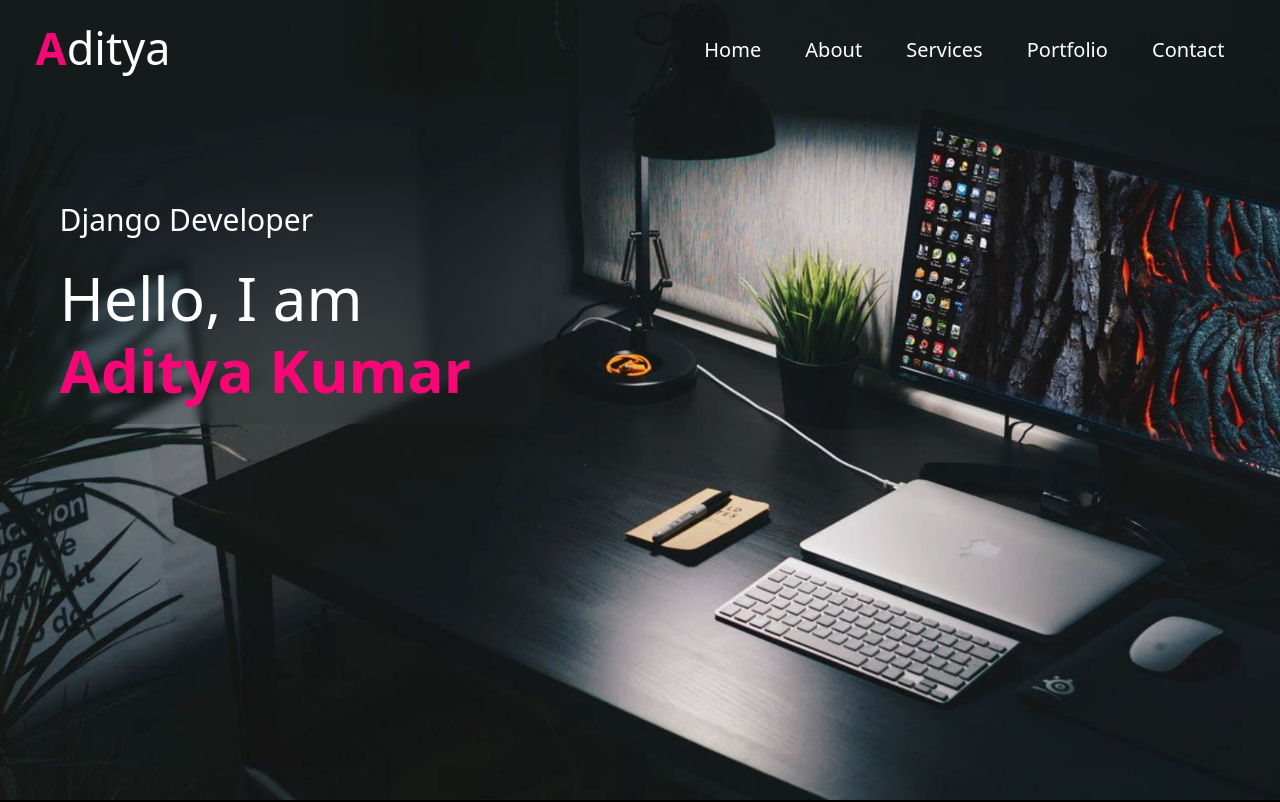
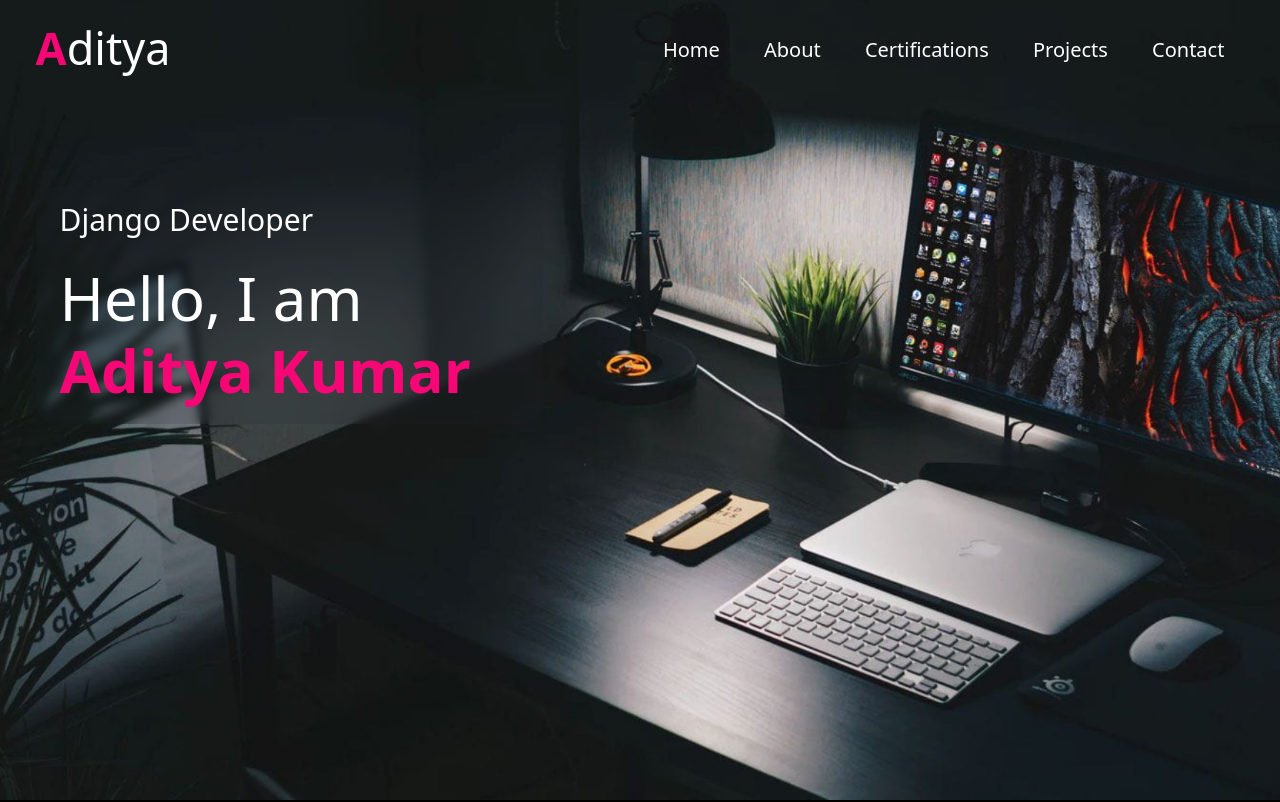
Before and after one commit to aryan68125/portfolio, a plain HTML site: page index.html in a window 1280 px wide. Shown: the top 802 px of the page. Drawn offline with Linux system fonts and the light colour scheme.

Commit message:
portfolio

```diff
--- a/index.html
+++ b/index.html
@@ -25,8 +25,8 @@
    <ul>
      <li><a href="#">Home</a></li>
      <li><a href="#">About</a></li>
-     <li><a href="#">Services</a></li>
-     <li><a href="#">Portfolio</a></li>
+     <li><a href="#">Certifications</a></li>
+     <li><a href="#">Projects</a></li>
      <li><a href="#">Contact</a></li>
   </ul>
 </nav>
```
